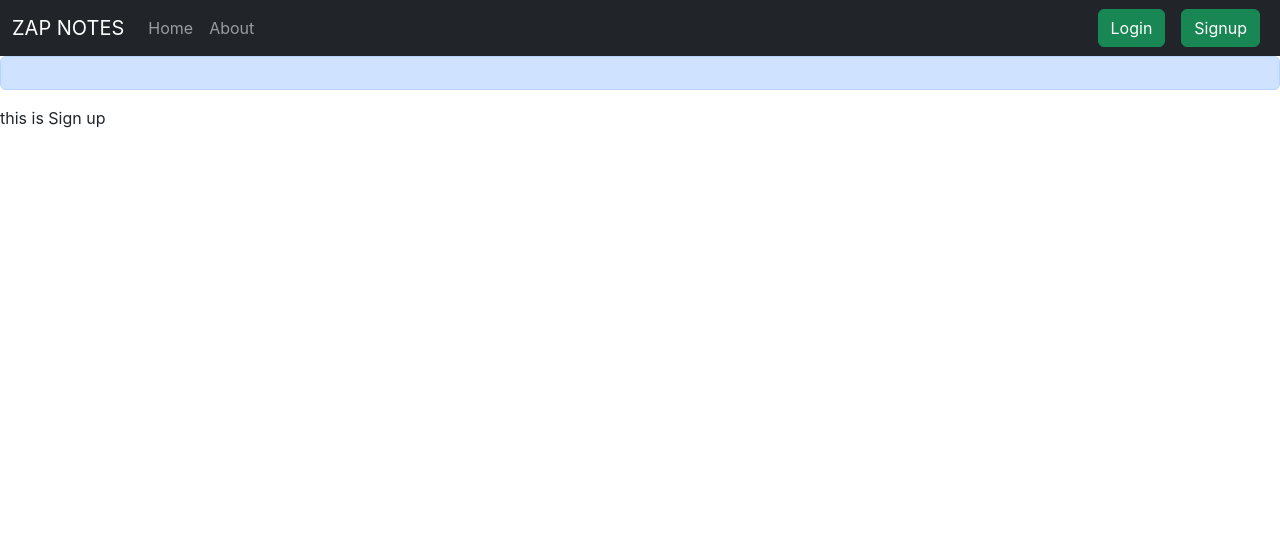
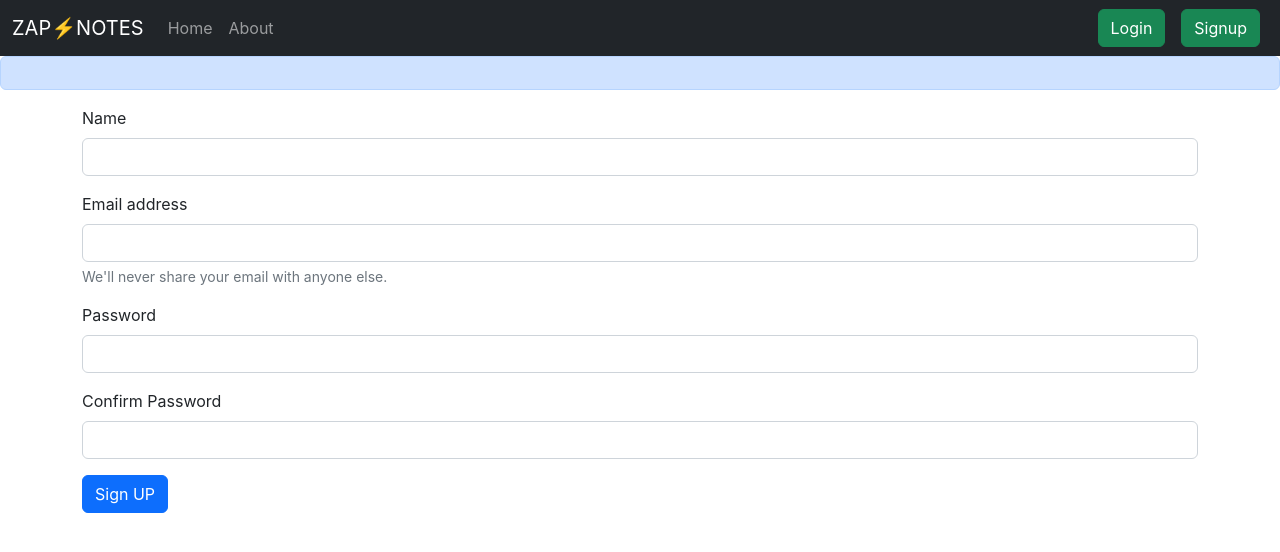
Before and after one commit to Umang375/Zap_Notes, a React (Create React App) app: page /signup in a window 1280 px wide. Shown: the top 552 px of the page. Built offline with nearby package versions, Linux system fonts and the light colour scheme.

Commit message:
Added Signup Form

```diff
--- a/public/index.html
+++ b/public/index.html
@@ -12,7 +12,7 @@
     <link rel="apple-touch-icon" href="%PUBLIC_URL%/logo192.png" />
     <link rel="manifest" href="%PUBLIC_URL%/manifest.json" />
     <link href="https://cdn.jsdelivr.net/npm/bootstrap@5.2.2/dist/css/bootstrap.min.css" rel="stylesheet" integrity="sha384-Zenh87qX5JnK2Jl0vWa8Ck2rdkQ2Bzep5IDxbcnCeuOxjzrPF/et3URy9Bv1WTRi" crossorigin="anonymous">
-    <title>ZAP NOTES</title>
+    <title>ZAP⚡NOTES - Your notes anytime anywhere</title>
   </head>
   <body>
     <noscript>You need to enable JavaScript to run this app.</noscript>
--- a/src/components/Navbar.js
+++ b/src/components/Navbar.js
@@ -12,7 +12,7 @@
       <nav className="navbar navbar-expand-lg navbar-dark bg-dark">
         <div className="container-fluid">
           <Link className="navbar-brand" to="/home">
-            ZAP NOTES
+            ZAP⚡NOTES
           </Link>
           <button
             className="navbar-toggler"
--- a/src/components/Signup.js
+++ b/src/components/Signup.js
@@ -1,11 +1,112 @@
-import React from 'react'
+import React from "react";
+import { useState } from "react";
+import { useNavigate } from "react-router-dom";
 
 const Signup = () => {
+  const [credentials, setCredentials] = useState({ name: "", email: "", password: "", cpassword: "" });
+
+  // const [password, setPassword] = useState("");
+
+  let navigate = useNavigate();
+
+  const handleSubmit = async (e) => {
+    e.preventDefault();
+    const {name , email, password} = credentials;
+    const response = await fetch("http://localhost:5000/api/auth/createuser", {
+      method: "POST",
+      headers: {
+        "Content-Type": "application/json",
+      },
+      // body: JSON.stringify({
+      //     email: e.target.email.value,
+      //     password: e.target.password.value
+      // })
+      body: JSON.stringify({
+        name,
+        email,
+        password
+      }),
+    });
+    const json = await response.json();
+    console.log(json);
+    if (json.authToken) {
+      localStorage.setItem("token", json.authToken);
+      navigate("/");
+    } else {
+      alert("Invalid Credentials");
+    }
+  };
+
+  const onChange = (e) => {
+    setCredentials({ ...credentials, [e.target.name]: e.target.value });
+  };
+
   return (
-    <div>
-      this is Sign up
+    <div className="container">
+      <form onSubmit={handleSubmit}>
+        <div className="mb-3">
+          <label htmlFor="name" className="form-label">
+            Name
+          </label>
+          <input
+            type="text"
+            className="form-control"
+            id="name"
+            name="name"
+            onChange={onChange}
+            aria-describedby="emailHelp"
+          />
+        </div>
+        <div className="mb-3">
+          <label htmlFor="email" className="form-label">
+            Email address
+          </label>
+          <input
+            type="email"
+            className="form-control"
+            id="email"
+            name="email"
+            onChange={onChange}
+            aria-describedby="emailHelp"
+          />
+          <div id="emailHelp" className="form-text">
+            We'll never share your email with anyone else.
+          </div>
+        </div>
+        <div className="mb-3">
+          <label htmlFor="password" className="form-label">
+            Password
+          </label>
+          <input
+            type="password"
+            name="password"
+            className="form-control"
+            id="password"
+            onChange={onChange}
+            required
+            minLength={5}
+          />
+        </div>
+        <div className="mb-3">
+          <label htmlFor="cpassword" className="form-label">
+            Confirm Password
+          </label>
+          <input
+            type="password"
+            className="form-control"
+            id="cpassword"
+            name="cpassword"
+            onChange={onChange}
+            required
+            minLength={5}
+          />
+        </div>
+        <button type="submit" className="btn btn-primary">
+          Sign UP
+        </button>
+      </form>
     </div>
-  )
-}
+  );
+};
 
-export default Signup
+export default Signup;
```
Also changed, not shown: 1 other file (tests, documents, lock files or other folders).
